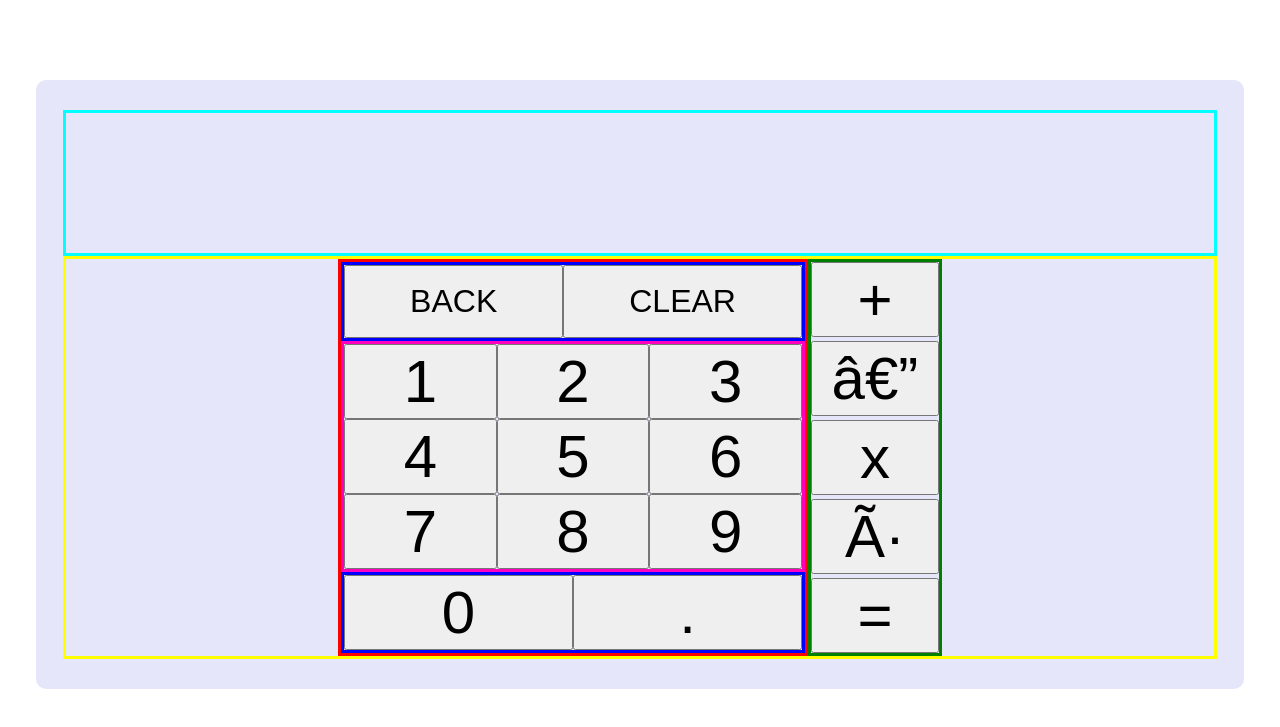
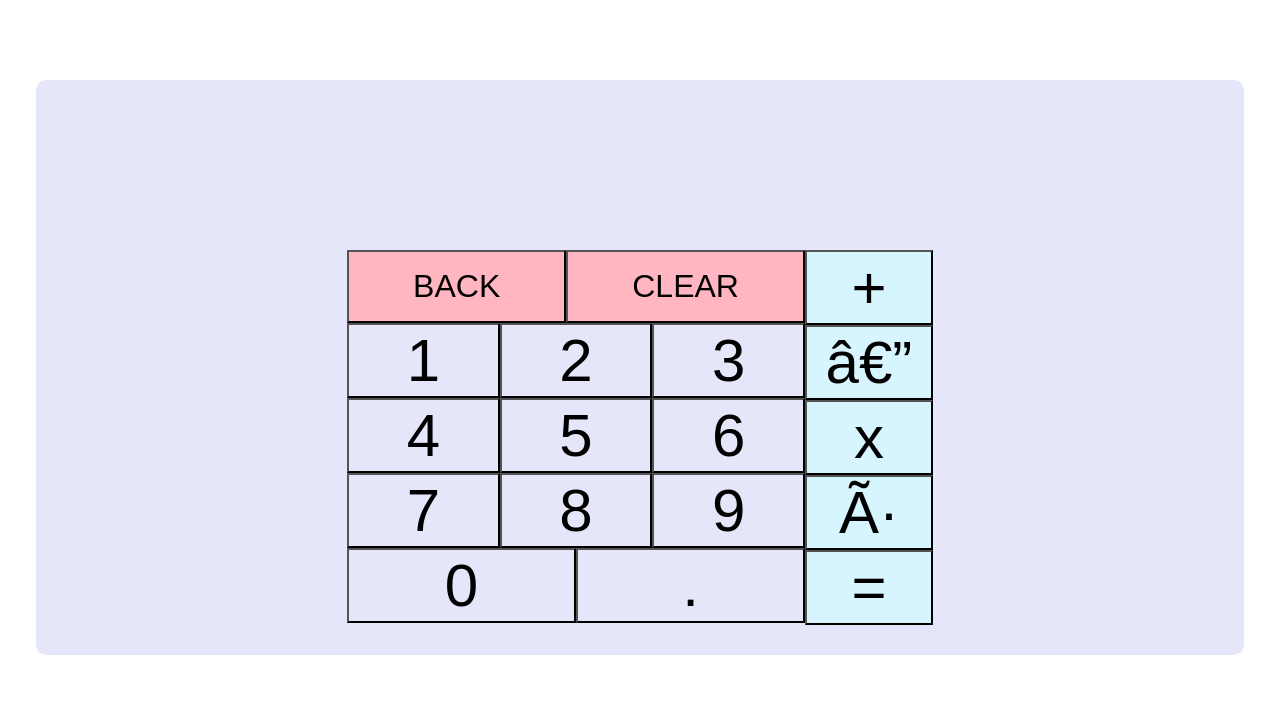
Before and after one commit to 1indsey/odin-calculator, a plain HTML site: page styledCalculator/index.html in a window 1280 px wide. Shown: the part 87-814 px from the top of the page. Drawn offline with Linux system fonts and the light colour scheme.

Commit message:
Clean up styling

```diff
--- a/styledCalculator/index.html
+++ b/styledCalculator/index.html
@@ -44,7 +44,7 @@
                         </div>
 
                     </div>
-                    <div class="zero-one">
+                    <div class="zero-decimal">
                         <button id="digits" value="0">0</button>
                         <button id="digits" class="decimal" value=".">.</button>
                     </div>
--- a/styledCalculator/javascript.js
+++ b/styledCalculator/javascript.js
@@ -25,16 +25,6 @@ const divide = function(a, b) {
 let result;
 let roundedResult;
 
-//the below code populates the final result on the screen
-
-const display = document.querySelector('.display');
-let displayResult = function() {
-    display.innerHTML = "";
-    const displayValue = document.createElement('h2');
-    displayValue.textContent = `EQUALS ${result}`;
-    display.appendChild(displayValue);
-};
-
 //below code is the main operate function - attached to equals button
 
 const operate = function(operator, a, b) {
@@ -56,6 +46,27 @@ const operate = function(operator, a, b) {
 
 // operate('+', 10, 2); //FUNCTION TEST
 
+
+//the below code populates the final result on the screen
+
+const display = document.querySelector('.display');
+let displayResult = function() {
+    display.innerHTML = "";
+    const displayValue = document.createElement('h2');
+    displayValue.textContent = `EQUALS ${result}`;
+    display.appendChild(displayValue);
+};
+
+//the below code populates a 'running display' that shows the value of the button most recently clicked
+
+const runningDisplay = document.querySelector('.running-display');
+let displayCurrentValue = function() {
+runningDisplay.innerHTML = "";
+const currentValue = document.createElement('h3');
+currentValue.textContent = `${current}`;
+runningDisplay.appendChild(currentValue);
+};
+
 //the below code attaches the operate function to the equals button
 
 const equalsButton = document.querySelector('#equals')
@@ -64,6 +75,7 @@ equalsButton.addEventListener('click', () => {
     displayResult();
     console.log(result);
 });
+
 
 //the below code adds event listeners to each button & calls the "displayCurrentValue" function on click
 
@@ -77,15 +89,7 @@ buttons.forEach((button) => {
         displayCurrentValue();
 })});
 
-//the below code populates a 'running display' that shows the value of the button most recently clicked
 
-const runningDisplay = document.querySelector('.running-display');
-let displayCurrentValue = function() {
-runningDisplay.innerHTML = "";
-const currentValue = document.createElement('h3');
-currentValue.textContent = `${current}`;
-runningDisplay.appendChild(currentValue);
-};
 
 //the below code makes the Clear button reset the 'current' value & empties the runningDisplay div
 
@@ -171,5 +175,8 @@ operatorButtons.forEach((operator) => {
 });
 
 
-//write some code that disables the decimal button when there is already a decimal in the current number
-// while current number contains a decimal point, disable decimal button
+// left off feb 5
+// still need to make single functional display
+// don't allow users to input numbers with multiple decimals
+// make backspace button functional
+// add keyboard support
--- a/styledCalculator/style.css
+++ b/styledCalculator/style.css
@@ -32,26 +32,26 @@ h1 {
     text-align: center;
     min-width: 100%;
     min-height: 140px;
-    border-style: solid;
-    border-width: 3px;
-    border-color: aqua;
+    /* border-style: solid;
+    border-width: 3px; */
+    /* border-color: aqua; */
 }
 
 #buttons {
     display: flex;
     width: 100%;
     justify-content: center;
-    border-style: solid;
-    border-width: 3px;
-    border-color: yellow;
+    /* border-style: solid;
+    border-width: 3px; */
+    /* border-color: yellow; */
 }
 
 .digits {
     display: flex;
     flex-direction: column;
-    border-style: solid;
-    border-width: 3px;
-    border-color: red;
+    /* border-style: solid;
+    border-width: 3px; */
+    /* border-color: red; */
 }
 
 .operators {
@@ -59,41 +59,50 @@ h1 {
     flex-direction: column;
     width: 8em;
     justify-content: space-between;
-    border-style: solid;
-    border-width: 3px;
-    border-color: green;
+    /* border-style: solid;
+    border-width: 3px; */
+    /* border-color: green;  */
+}
+
+.operators button {
+    background-color: rgb(215, 245, 255);
 }
 
 .back-clear {
     display: flex;
-    border-style: solid;
+    /* border-style: solid;
     border-width: 3px;
-    border-color: blue;
+    border-color: blue;  */
+}
+
+.back-clear button {
+    background-color: lightpink;
 }
 
 .nums {
     display: flex;
     flex-direction: column;
     /* align-items: center; */
-    border-style: solid;
+    /* border-style: solid;
     border-width: 3px;
-    border-color: rgb(255, 0, 191);
+    border-color: rgb(255, 0, 191); */
 }
 
-.nums-row, .zero-one {
+.nums-row, .zero-decimal {
     display: flex;
     justify-content:space-between;
 }
 
-.nums-row button, .zero-one button {
+.nums-row button, .zero-decimal button {
     width: 100%;
+    background-color: lavender;
 }
 
 .zero-one {
     display: flex;
-    border-style: solid;
+    /* border-style: solid;
     border-width: 3px;
-    border-color: blue;
+    border-color: blue; */
 }
 
 button {
```
